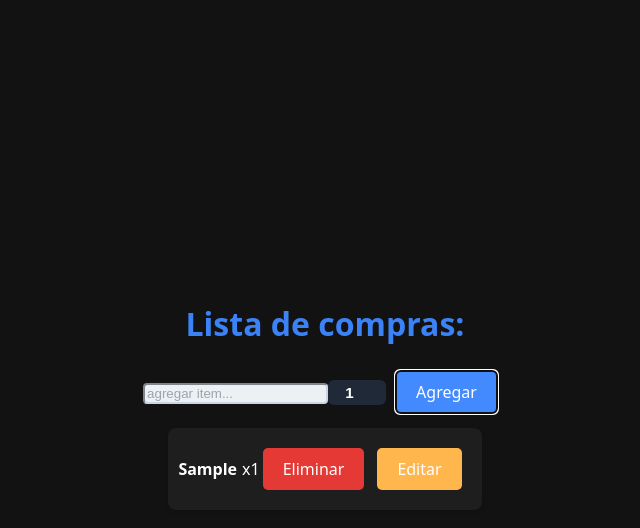
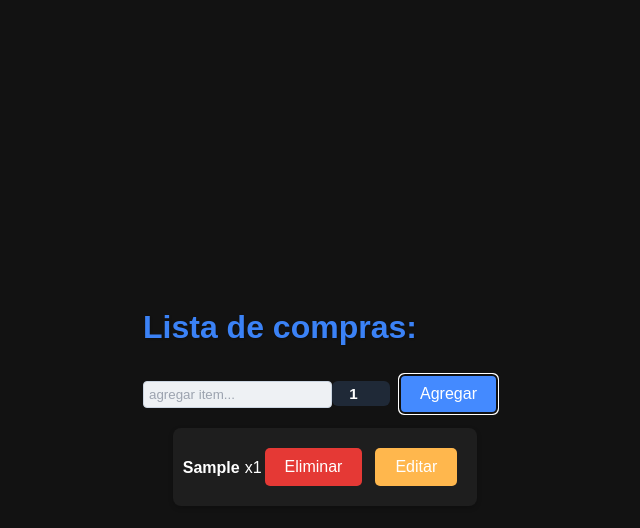
Before and after one commit to matiascamino/tp2-, a React (Vite) app: page / in a window 1280 px wide. Both pictures are taken after typing "Sample" into the empty fields and a click on the button "Agregar". Shown: the top 528 px of the page, without its empty margins (315-955 px from the left). Built offline with nearby package versions, Linux system fonts and the light colour scheme.

Commit message:
agregados css

```diff
--- a/src/App.css
+++ b/src/App.css
@@ -1,30 +1,78 @@
+:root {
+  --primary-color: #3b82f6;
+  --secondary-color: #448aff;
+  --danger-color: #e53935;
+  --warning-color: #ffb74d;
+  --background-color: #121212;
+  --text-color: #ffffff;
+  --input-bg-color: #1f2937;
+  --input-focus-color: #3b82f6;
+  --hover-bg-color: #374151;
+  --box-shadow-color: rgba(0, 0, 0, 0.2);
+}
+
 body {
-  background-color: #121212;
+  background-color: var(--background-color);
+  color: var(--text-color);
+  font-family: 'Arial', sans-serif;
+  margin: 0;
+  padding: 0;
   display: flex;
-  justify-content:
-    center;
-  align-items:
-    center;
+  justify-content: center;
+  align-items: center;
   height: 100vh;
-  color: #ffff;
-  flex-direction: column
+  flex-direction: column;
+  overflow: hidden;
+  box-sizing: border-box;
+}
+
+h1, h2 {
+  text-shadow: 1px 1px 2px var(--box-shadow-color);
 }
 
 h1 {
-  color: #3b82f6;
+  color: var(--primary-color);
   font-size: 2rem;
-  margin-bottom: 20px
+  margin-bottom: 20px;
 }
 
 h2 {
   color: #666;
   font-size: 1.5rem;
-  margin-bottom: 10px
+  margin-bottom: 10px;
 }
 
-.item-texto{
-  font-weight: 600;
-  margin-right: 5px;
+button {
+  background-color: var(--secondary-color);
+  color: var(--text-color);
+  border: none;
+  border-radius: 5px;
+  padding: 10px 20px;
+  cursor: pointer;
+  font-size: 1rem;
+  margin: 10px;
+  transition: background-color 0.3s ease, transform 0.2s ease;
+}
+
+button:hover {
+  background-color: #2962ff;
+  transform: scale(1.05);
+}
+
+.eliminar {
+  background-color: var(--danger-color);
+}
+
+.eliminar:hover {
+  background-color: #d32f2f;
+}
+
+.editar {
+  background-color: var(--warning-color);
+}
+
+.editar:hover {
+  background-color: #ffa726;
 }
 
 .input-cantidad {
@@ -35,12 +83,71 @@ h2 {
   text-align: center;
   font-weight: bold;
   font-size: 0.95em;
-  background-color: #1f2937;
-  color: white;
+  background-color: var(--input-bg-color);
+  color: var(--text-color);
 }
+
 .input-cantidad:focus {
-  outline: 2px solid #3b82f6;
+  outline: 2px solid var(--input-focus-color);
 }
+
+.input-cantidad:hover {
+  background-color: var(--hover-bg-color);
+}
+
+.item {
+  background-color: #1e1e1e;
+  border-radius: 8px;
+  padding: 10px;
+  margin: 5px 0;
+  display: flex;
+  justify-content: space-between;
+  align-items: center;
+  text-align: center;
+  flex-wrap: wrap;
+  box-shadow: 0 2px 5px var(--box-shadow-color);
+  transition: box-shadow 0.3s ease, transform 0.3s ease;
+}
+
+.item:hover {
+  box-shadow: 0 4px 10px var(--box-shadow-color);
+  transform: scale(1.02);
+}
+
+.lista {
+  list-style: none;
+  padding: 0;
+  margin: 0;
+  display: flex;
+  flex-direction: column;
+  align-items: center;
+  gap: 10px;
+}
+
+input[type="text"] {
+  background-color: #eef1f4;
+  border: 1px solid #cbd5e1;
+  border-radius: 4px;
+  color: #333;
+  padding: 5px;
+}
+
+input[type="text"]:focus {
+  outline: 2px solid var(--input-focus-color);
+  background-color: #ffffff;
+}
+
+input::placeholder {
+  color: #9ca3af;
+}
+
+.item-texto{
+  font-weight: 600;
+  margin-right: 5px;
+}
+
+
+
 
 
 button {
@@ -62,7 +169,52 @@ button {
   margin: 10px 3px;
 }
 
+button:hover {
+  background-color: #2962ff;
+}
 
+.eliminar:hover {
+  background-color: #d32f2f;
+}
+
+.editar:hover {
+  background-color: #ffa726;
+}
+
+.input-cantidad:hover {
+  background-color: #374151;
+}
+
+.item:hover {
+  transform: scale(1.02);
+  transition: transform 0.2s ease-in-out;
+}
+
+input[type="text"]:focus {
+  outline: 2px solid #3b82f6;
+  background-color: #ffffff;
+}
+
+body {
+  font-family: 'Arial', sans-serif;
+  line-height: 1.6;
+}
+
+h1, h2 {
+  text-shadow: 1px 1px 2px rgba(0, 0, 0, 0.2);
+}
+
+.lista {
+  gap: 10px;
+}
+
+.item {
+  transition: box-shadow 0.3s ease, transform 0.3s ease;
+}
+
+.item:hover {
+  box-shadow: 0 4px 10px rgba(0, 0, 0, 0.2);
+}
 
 .editar {
 
@@ -80,23 +232,6 @@ button {
   align-items: center
 }
 
-.item {
-  background-color: #1e1e1e;
-  border-radius: 8px;
-  padding: 10px;
-  margin: 5px 0;
-  display: flex;
-  justify-content: space-between;
-  align-items: center;
-  text-align: center;
-  flex-wrap: wrap;
-  box-shadow: 0 2px 5px rgba(0, 0, 0, 0.1);
-}
-.App {
-max-width: 600px;
-margin: 0 auto;
-text-align: center;
-}
 
 input[type="text"]{ background-color: #eef1f4;
 border-color: #cbd5e1;
```
